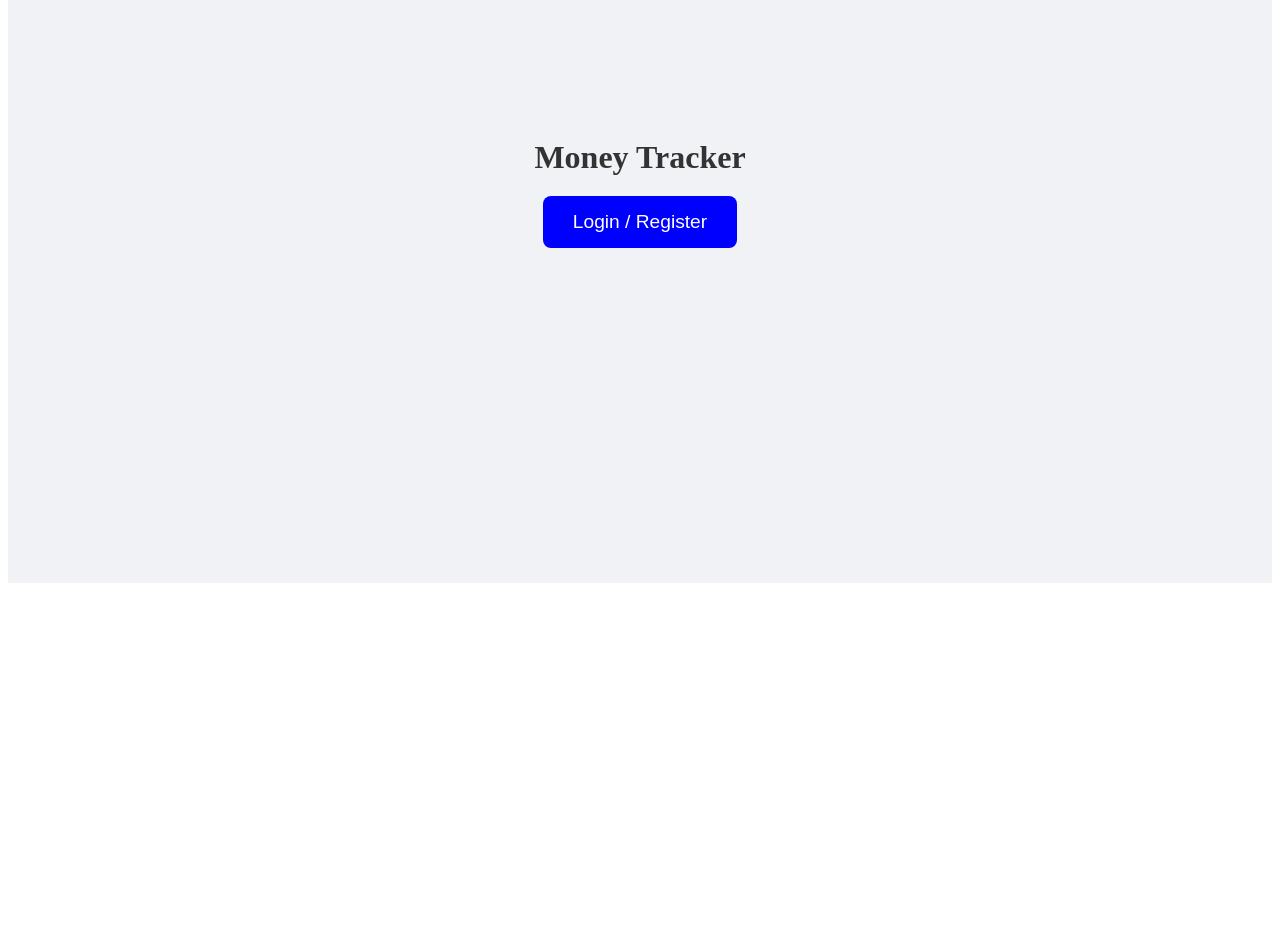
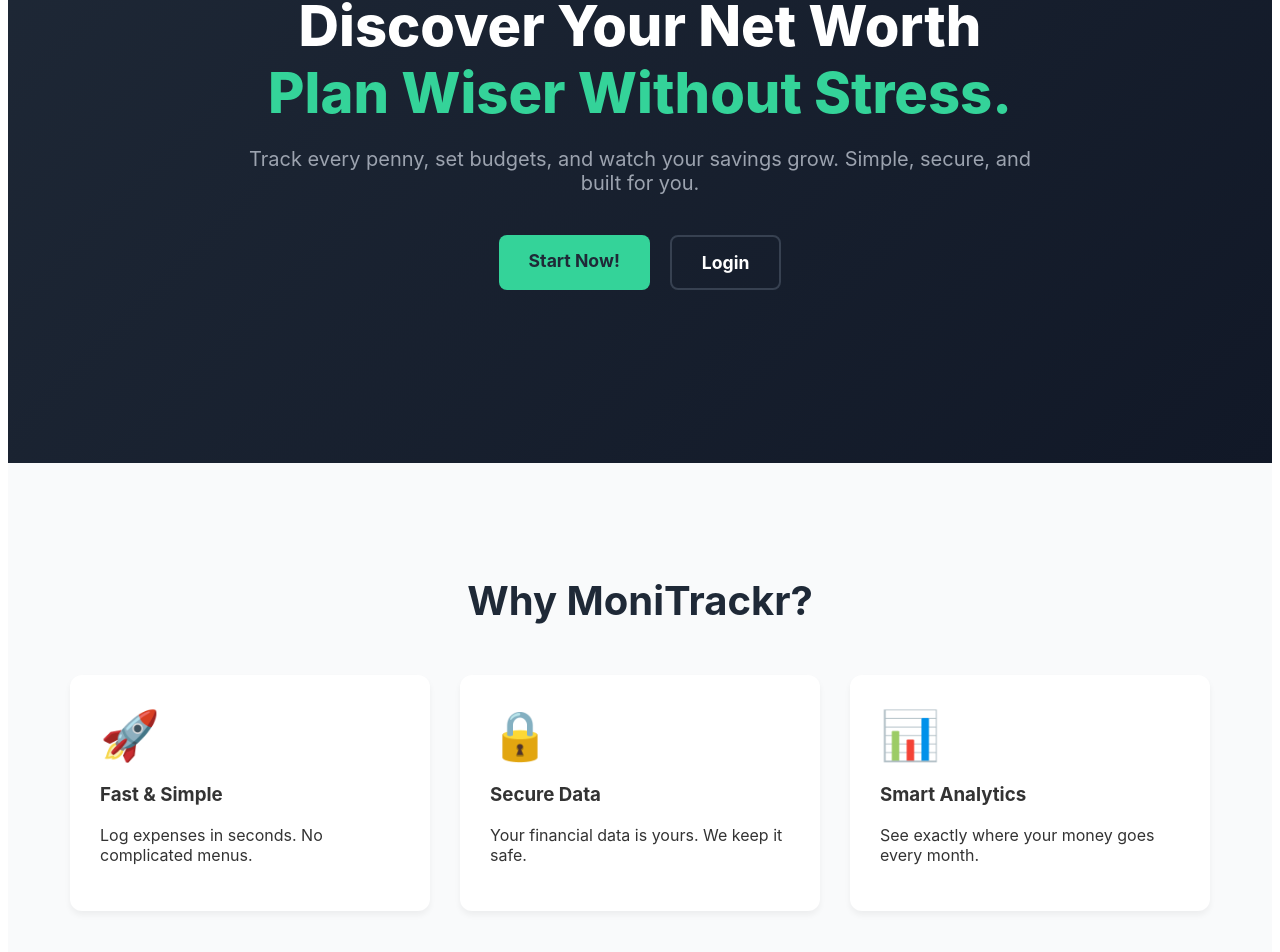
Before and after one commit to brightadieme-boop/expense-tracker, a React app in the folder frontend/: page / in a window 1280 px wide. Shown: the part 291-1243 px from the top of the page. Before the commit the page ends 882 px from the top, so only its background shows below. Built offline with nearby package versions, Linux system fonts and the light colour scheme; the HTML template or start-up script is replaced by a standard one.

Commit message:
made adjustments to landing and navbar

```diff
--- a/frontend/src/components/Navbar.jsx
+++ b/frontend/src/components/Navbar.jsx
@@ -36,10 +36,11 @@
           <>
             {/* The Friendly Greeting */}
             <span style={styles.greeting}>
-              Hello, <span style={styles.nameHighlight}>{user.full_name}</span>! 👋, how's life?
+              Hello, <span style={styles.nameHighlight}>{user.full_name}</span> ! 👋, how's life?
             </span>
 
             <Link to="/dashboard" style={styles.link}>Dashboard</Link>
+            <Link to="/expenses" style={styles.addBtn}>Add Expense</Link>
             <Link to="/my-expenses" style={styles.link}>My Expenses</Link>
             <button onClick={handleLogout} style={styles.logoutBtn}>
               Logout
@@ -99,8 +100,19 @@
     fontWeight: "600",
     cursor: "pointer",
   },
+  addBtn: {
+    backgroundColor: "#3b82f6",
+    color: "white",
+    padding: "8px 16px",
+    borderRadius: "20px", // Makes it rounded(pill shape)
+    textDecoration: "none",
+    fontWeight: "bold",
+    fontSize: "0.9rem",
+    boxShadow: "0 2px 4px rgba(0,0,0,0.2)",
+    marginLeft: "10px", //adds a little breathing room
+  },
   logoutBtn: {
-    backgroundColor: "#ef4444",
+    backgroundColor: "#7e6d11ff",
     color: "white",
     border: "none",
     padding: "8px 16px",
--- a/frontend/src/pages/Landing.jsx
+++ b/frontend/src/pages/Landing.jsx
@@ -1,15 +1,165 @@
-import React from 'react';
-import { Link } from 'react-router-dom';
+import React from "react";
+import { Link } from "react-router-dom";
 
-export default function Landing() {
+const LandingPage = () => {
   return (
-    <div style={{ height: "100vh", display: "flex", flexDirection: "column", alignItems: "center", justifyContent: "center", background: "#f0f2f5" }}>
-      <h1 style={{ color: "#333", marginBottom: "20px" }}>Money Tracker</h1>
-      <Link to="/login">
-        <button style={{ padding: "15px 30px", fontSize: "1.2rem", background: "blue", color: "white", border: "none", borderRadius: "8px", cursor: "pointer" }}>
-          Login / Register
-        </button>
-      </Link>
+    <div style={styles.container}>
+      {/* --- HERO SECTION --- */}
+      <div style={styles.heroSection}>
+        <div style={styles.heroContent}>
+          <h1 style={{ ...styles.title, ...styles.fadeInUp }}>
+            Discover Your Net Worth <br />
+            <span style={styles.highlight}>Plan Wiser Without Stress.</span>
+          </h1>
+          <p style={{ ...styles.subtitle, ...styles.fadeInUpDelay }}>
+            Track every penny, set budgets, and watch your savings grow.
+            Simple, secure, and built for you.
+          </p>
+
+          <div style={{ ...styles.buttonGroup, ...styles.fadeInUpDelay2 }}>
+            <Link to="/register" style={styles.primaryBtn}>Start Now!</Link>
+            <Link to="/login" style={styles.secondaryBtn}>Login</Link>
+          </div>
+        </div>
+      </div>
+
+      {/* --- FEATURES SECTION --- */}
+      <div style={styles.featuresSection}>
+        <h2 style={styles.sectionTitle}>Why MoniTrackr?</h2>
+        <div style={styles.featureGrid}>
+          <div style={styles.featureCard}>
+            <div style={styles.icon}>🚀</div>
+            <h3>Fast & Simple</h3>
+            <p>Log expenses in seconds. No complicated menus.</p>
+          </div>
+          <div style={styles.featureCard}>
+            <div style={styles.icon}>🔒</div>
+            <h3>Secure Data</h3>
+            <p>Your financial data is yours. We keep it safe.</p>
+          </div>
+          <div style={styles.featureCard}>
+            <div style={styles.icon}>📊</div>
+            <h3>Smart Analytics</h3>
+            <p>See exactly where your money goes every month.</p>
+          </div>
+        </div>
+      </div>
+
+      {/* --- FOOTER --- */}
+      <footer style={styles.footer}>
+        <p>&copy; 2025 MoniTrackr. Built by Bright.</p>
+      </footer>
+
+      {/* INJECT ANIMATION STYLES */}
+      <style>
+        {`
+          @keyframes fadeInUp {
+            from { opacity: 0; transform: translateY(20px); }
+            to { opacity: 1; transform: translateY(0); }
+          }
+        `}
+      </style>
     </div>
   );
-}
+};
+
+// --- STYLES ---
+const styles = {
+  container: {
+    fontFamily: "'Inter', sans-serif",
+    color: "#333",
+    overflowX: "hidden",
+  },
+  // Hero
+  heroSection: {
+    background: "linear-gradient(135deg, #1f2937 0%, #111827 100%)", // Dark modern gradient
+    color: "white",
+    height: "80vh", // Takes up 80% of the screen
+    display: "flex",
+    alignItems: "center",
+    justifyContent: "center",
+    textAlign: "center",
+    padding: "20px",
+  },
+  heroContent: { maxWidth: "800px" },
+  title: {
+    fontSize: "3.5rem",
+    fontWeight: "800",
+    marginBottom: "20px",
+    lineHeight: "1.2",
+    animation: "fadeInUp 0.8s ease-out forwards",
+  },
+  highlight: { color: "#34d399" }, // Money Green
+  subtitle: {
+    fontSize: "1.25rem",
+    color: "#9ca3af",
+    marginBottom: "40px",
+    opacity: 0, // Start hidden for animation
+    animation: "fadeInUp 0.8s ease-out 0.3s forwards", // 0.3s delay
+  },
+  buttonGroup: {
+    display: "flex",
+    gap: "20px",
+    justifyContent: "center",
+    opacity: 0,
+    animation: "fadeInUp 0.8s ease-out 0.6s forwards", // 0.6s delay
+  },
+  primaryBtn: {
+    padding: "15px 30px",
+    backgroundColor: "#34d399",
+    color: "#1f2937",
+    fontWeight: "bold",
+    borderRadius: "8px",
+    textDecoration: "none",
+    fontSize: "1.1rem",
+    transition: "transform 0.2s",
+  },
+  secondaryBtn: {
+    padding: "15px 30px",
+    border: "2px solid #374151",
+    color: "white",
+    fontWeight: "bold",
+    borderRadius: "8px",
+    textDecoration: "none",
+    fontSize: "1.1rem",
+  },
+
+  // Features
+  featuresSection: {
+    padding: "80px 20px",
+    backgroundColor: "#f9fafb",
+    textAlign: "center",
+  },
+  sectionTitle: { fontSize: "2.5rem", marginBottom: "50px", color: "#1f2937" },
+  featureGrid: {
+    display: "flex",
+    justifyContent: "center",
+    gap: "30px",
+    flexWrap: "wrap",
+  },
+  featureCard: {
+    background: "white",
+    padding: "30px",
+    borderRadius: "12px",
+    boxShadow: "0 4px 6px rgba(0,0,0,0.05)",
+    width: "300px",
+    textAlign: "left",
+  },
+  icon: { fontSize: "3rem", marginBottom: "15px" },
+
+  // Footer
+  footer: {
+    padding: "20px",
+    textAlign: "center",
+    backgroundColor: "#111827",
+    color: "#6b7280",
+    fontSize: "0.9rem",
+  },
+
+  // Animation Helper Objects
+  fadeInUp: { animation: "fadeInUp 0.8s ease-out forwards" },
+  fadeInUpDelay: { animation: "fadeInUp 0.8s ease-out 0.3s forwards" },
+  fadeInUpDelay2: { animation: "fadeInUp 0.8s ease-out 0.6s forwards" },
+};
+
+export default LandingPage;
```
